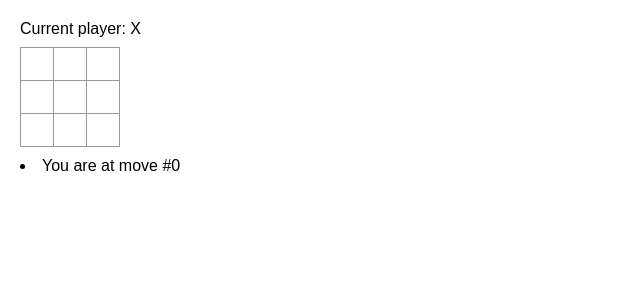
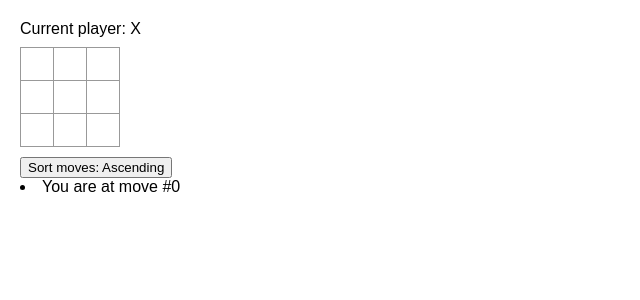
Before and after one commit to breathofaether/Tic-Tac-Toe, a React (Vite) app in the folder tic-tac-toe/: page / in a window 1280 px wide. Shown: the top 300 px of the page, without its empty margins (0-640 px from the left). Built offline with nearby package versions, Linux system fonts and the light colour scheme.

Commit message:
added a feature that lets user sort moves in ascending or descending order

```diff
--- a/tic-tac-toe/src/App.jsx
+++ b/tic-tac-toe/src/App.jsx
@@ -66,9 +66,23 @@ function Board({ isXNext, grid, onPlay }) {
 export default function Game() {
   const [history, setHistory] = useState([(Array(9).fill(null))])
   const [currentIndex, setCurrentIndex] = useState(0)
+  const [sortOrder, setSortOrder] = useState('ascending')
   const isXNext = currentIndex % 2 === 0;
 
   const currentGrid = history[currentIndex]; // Board state of the last move
+  const sortedHistory = history.map((grid, index) => ({grid, index}));
+
+  sortedHistory.sort((a, b) => {
+    if (sortOrder === 'ascending') {
+      return a.index - b.index;
+    } else {
+      return b.index - a.index;
+    }
+  });
+
+  function toggleSortOrder() {
+    setSortOrder(sortOrder === 'ascending' ? 'descending' : 'ascending');
+  }
 
   function handlePlay(copyOfGrid) {
     const nextHistory = [...history.slice(0, currentIndex + 1), copyOfGrid];
@@ -80,7 +94,7 @@ export default function Game() {
     setCurrentIndex(nextIndex);
   }
 
-  const moves = history.map((_, index) => {
+  const moves = sortedHistory.map(({_, index}) => {
     let description;
 
     if (index === currentIndex) {
@@ -105,7 +119,10 @@ export default function Game() {
       <div className="game-board">
         <Board isXNext={isXNext} grid={currentGrid} onPlay={handlePlay} />
       </div>
-      <div className="game-info">{moves}</div>
+      <div className="game-info">
+      <button onClick={toggleSortOrder}>Sort moves: {sortOrder === 'ascending' ? 'Ascending' : 'Descending'}</button>
+      {moves}
+      </div>
     </div>
   )
 }
--- a/tic-tac-toe/src/styles.css
+++ b/tic-tac-toe/src/styles.css
@@ -90,3 +90,7 @@ body {
 .game-board {
   margin-bottom: 10px;
 }
+
+.game-info {
+  margin-bottom: 10px;
+}
```
